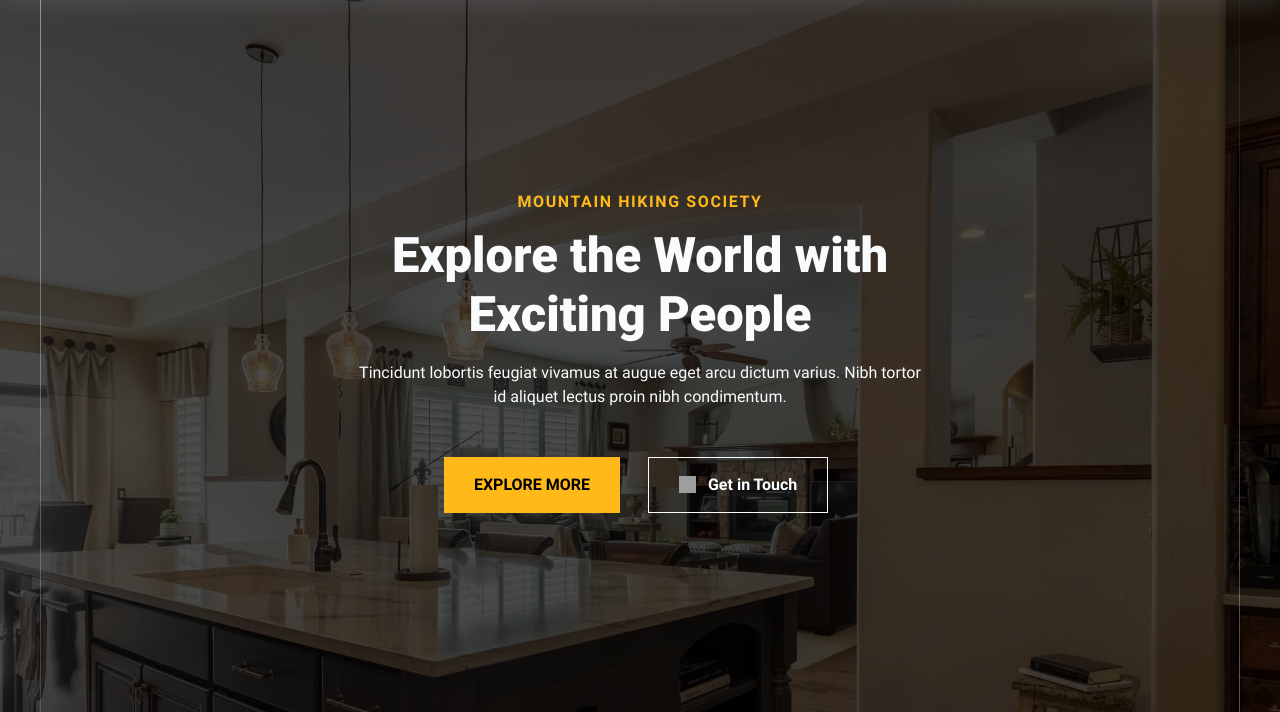
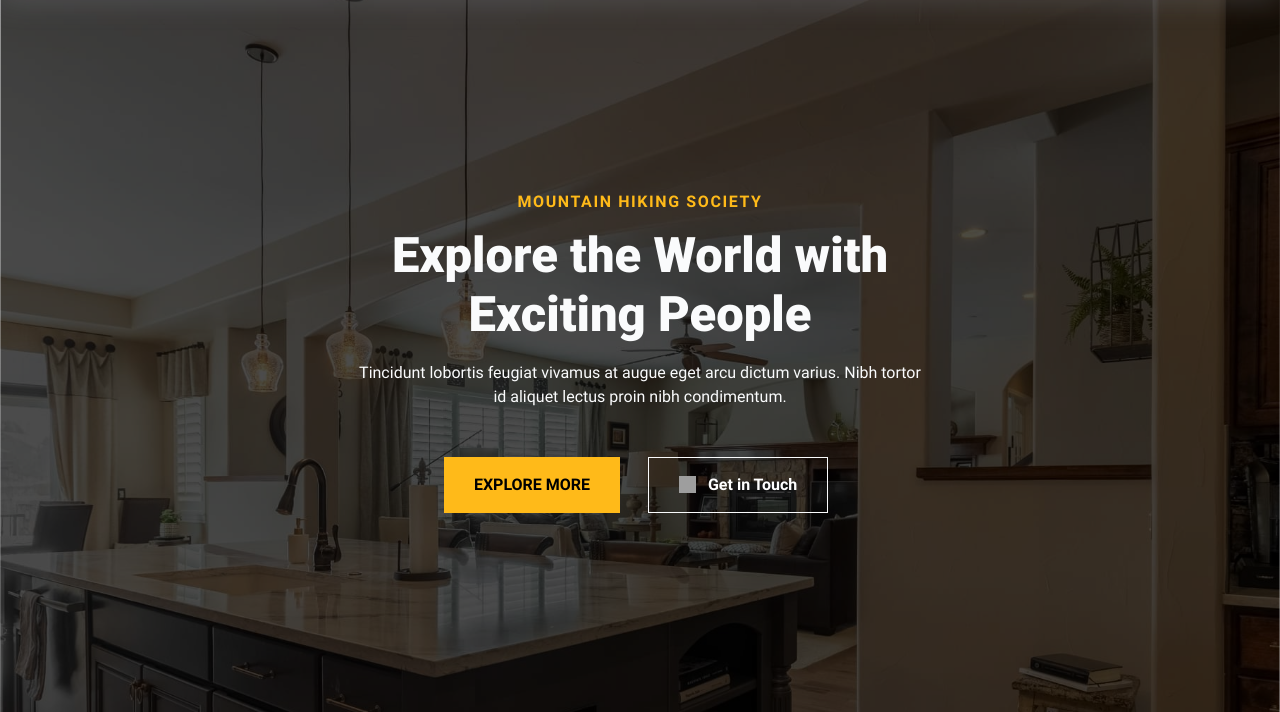
Before and after one commit to datoche-juarez/client-portfolio, an Eleventy site: page src/index.html in a window 1280 px wide. Shown: the part 88-800 px from the top of the page. Built offline with nearby package versions, Linux system fonts and the light colour scheme; Eleventy itself is replaced by a stand-in of ours; files that its build step writes are made by us from their sources; grey boxes are pictures that could not be loaded.

Commit message:
Fixed white line in header image issue..

```diff
--- a/src/assets/less/critical.less
+++ b/src/assets/less/critical.less
@@ -63,7 +63,7 @@
       /* 144px - 280px - leaving extra space for the navigation */
       /* changes on tablet */
       padding: clamp(9em, 25.95vw, 17.5em) 0;
-            position: relative;
+      // position: relative;
 
       &:before {
         /* Left Line */
```
Also changed, not shown: src/assets/css/critical.css. Lines whose indentation alone changed are shown as unchanged.
